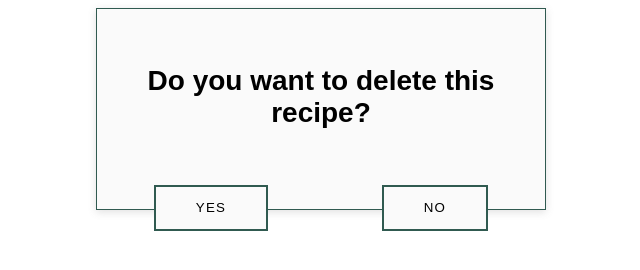
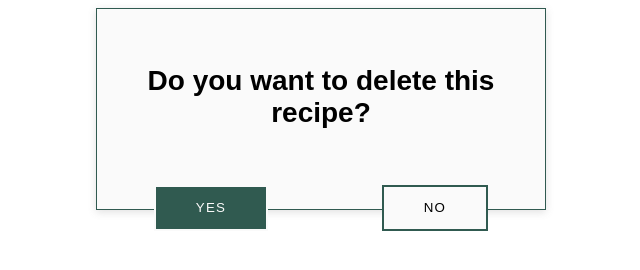
Before and after one commit to cse110-fa21-group16/cse110-fa21-group16, a plain HTML site: page source/delete.html in a window 1280 px wide. In both pictures the pointer is over the button "YES". Shown: the whole page, without its empty margins (319-959 px from the left). Drawn offline with Linux system fonts and the light colour scheme.

Commit message:
hover style

```diff
--- a/source/assets/styles/delete-confirmation.css
+++ b/source/assets/styles/delete-confirmation.css
@@ -3,20 +3,20 @@
     width: 100%;
 }
 .delete-confirmation-container{
-    width: 35vw;
-    height: 25vh;
-    margin: 0 auto;
     background-color: #FAFAFA;
     border: 1px solid rgb(48, 90, 80);
     box-shadow: rgba(99, 99, 99, 0.2) 0px 2px 8px 0px;
+    height: 25vh;
+    margin: 0 auto;
+    width: 35vw;
 }
 
 /* Children of Delete Confirmation */
 .delete-title{
     font-family: Arial, Helvetica, sans-serif;
     font-size: 1.75em;
+    margin: 2em 0;
     text-align: center;
-    margin: 2em 0;
 }
 
 .delete-buttons{
@@ -32,3 +32,8 @@
     letter-spacing: .1em;
     text-transform: uppercase;
 }
+.delete-button:hover{
+    border-color: #FAFAFA;
+    background-color: rgb(48, 90, 80);
+    color: #FAFAFA;
+}
```
